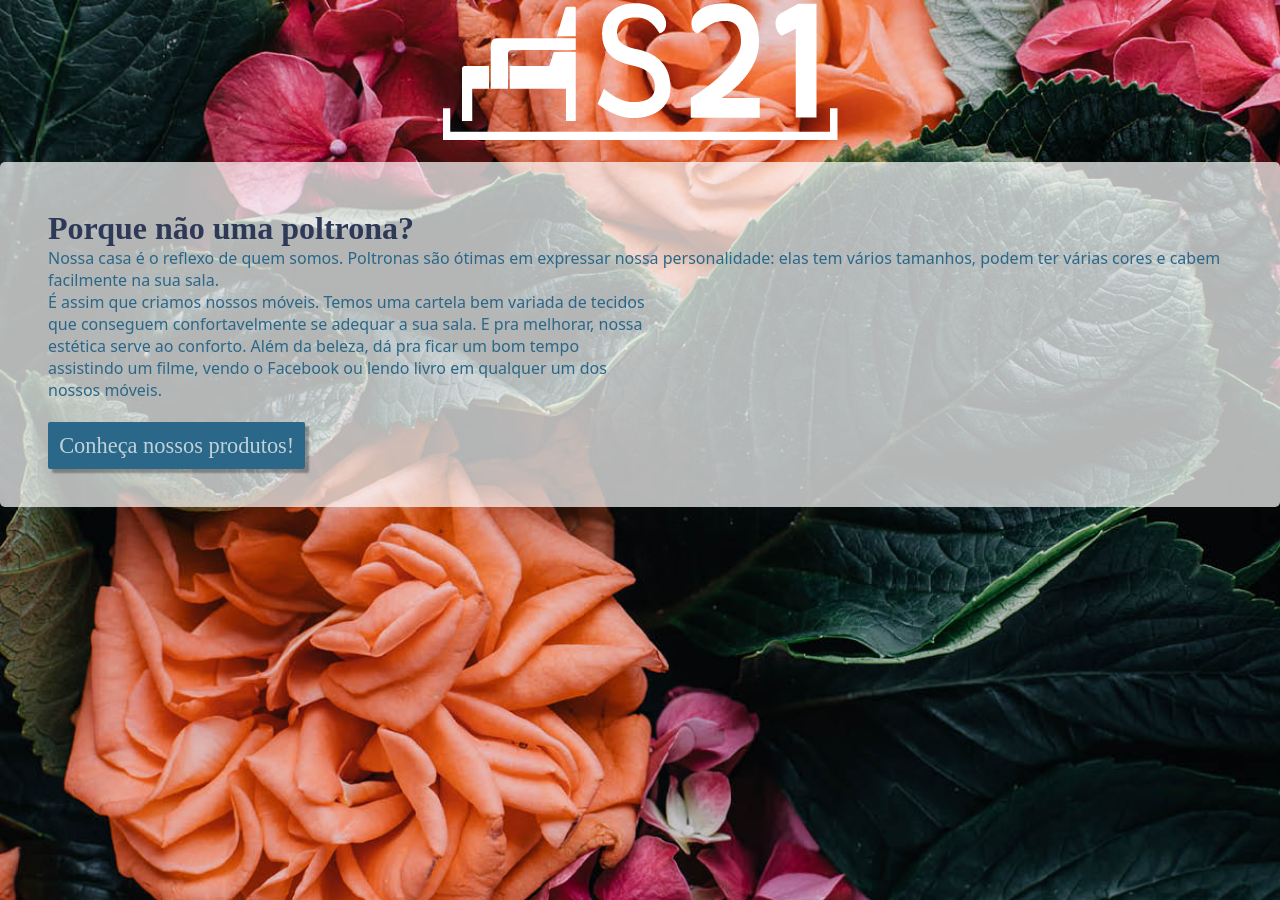
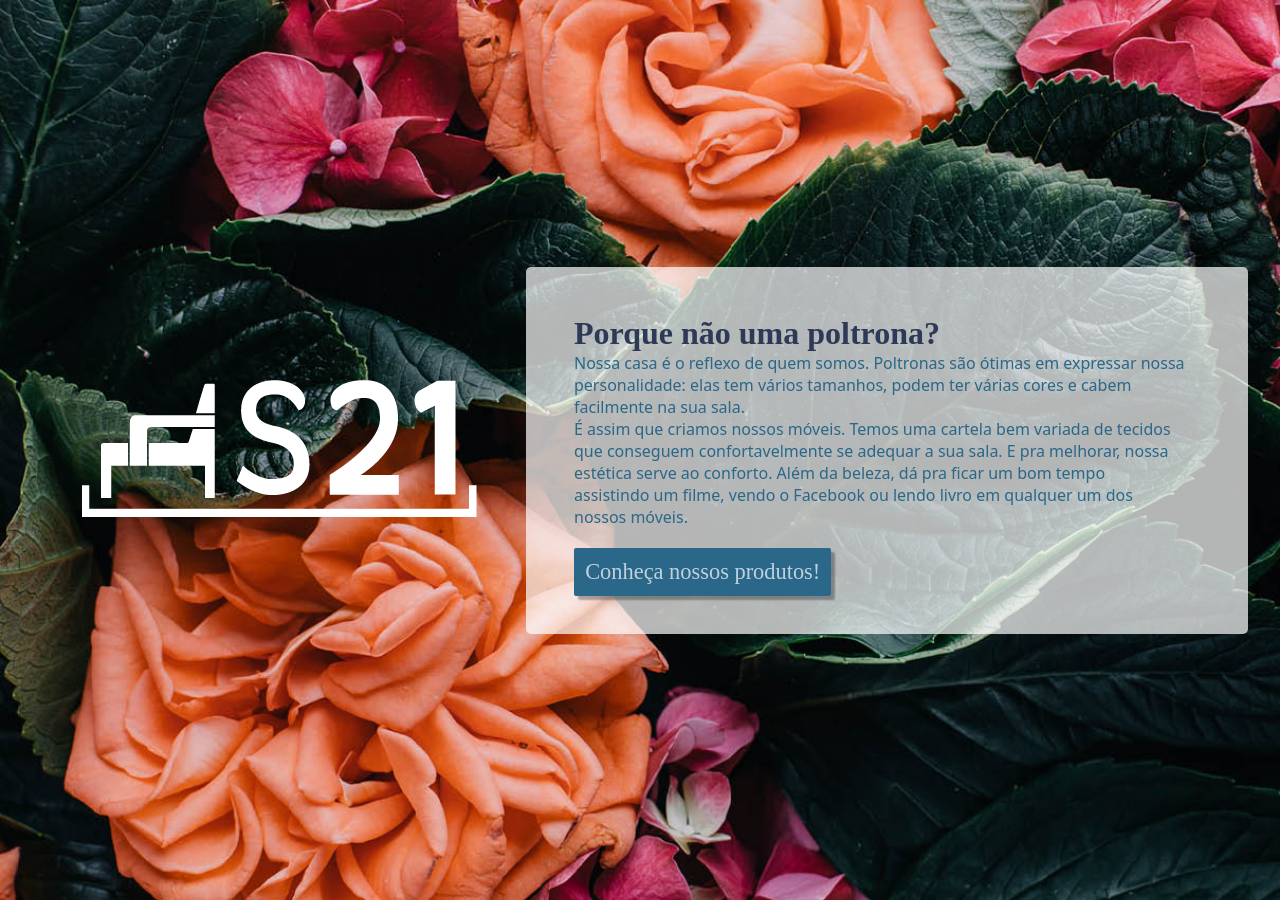
Before and after one commit to S21moveis/S21moveis.github.io, a Jekyll site: the page built from index.html, in a window 1280 px wide. Built offline with Jekyll 4.4.1, drawn with Linux system fonts in a browser that asks for light colours; some web fonts are replaced.

Commit message:
new index and webkit sticky

```diff
--- a/css/style.css
+++ b/css/style.css
@@ -55,14 +55,15 @@ p {
 }
 
 .main > .box-halfLeft {
-
   align-self: end;
   padding-bottom: 1rem;
+  padding: 3rem;
+  grid-column: 2/3;
 }
 
 .main > .box-halfRight {
-
   z-index: 1000;
+  grid-column: 3/4;
 }
 
 .box-full {
@@ -87,6 +88,7 @@ img {
 
 .menu {
   position: sticky;
+  position: -webkit-sticky;
   bottom: 0rem;
   box-shadow: 0px -4px 5px rgba(0,0,0,.4);
 }
@@ -159,6 +161,11 @@ img {
 
 /* Produtos */
 
+#medidas {
+  margin-left: 6rem;
+  margin-bottom: 2rem;
+}
+
 .medidas {
   font-size: .8rem;
   text-transform: uppercase;
@@ -186,6 +193,8 @@ img {
   -webkit-background-size: cover;
   background-size: cover;
   height: 100vh;
+  display: grid;
+  grid-template-columns: 2rem auto auto 2rem;
 }
 
 .main-index > .box-halfLeft,
```
